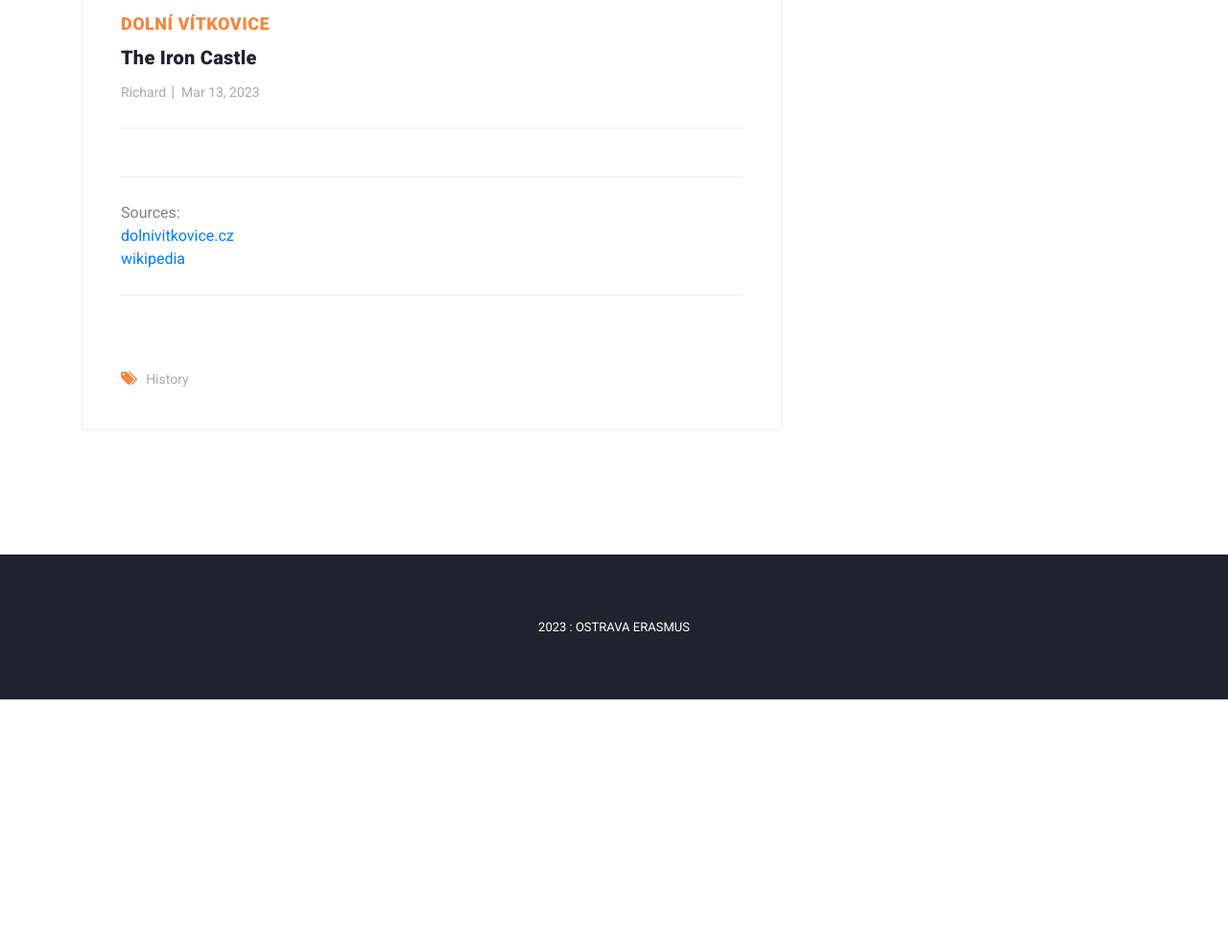
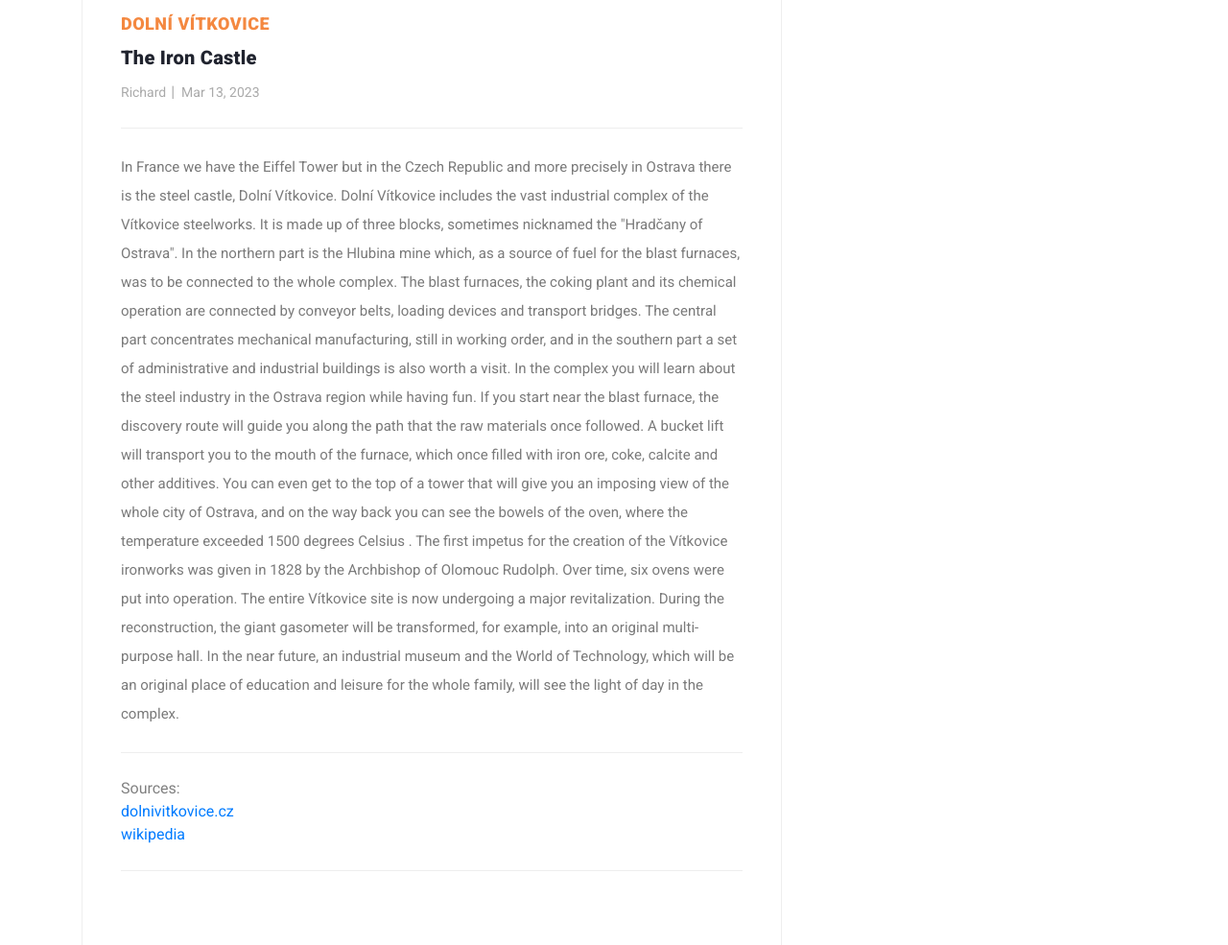
Before and after one commit to aigeax/OstravAdventure, a plain HTML site: page article1_3.html in a window 1280 px wide. Shown: the part 1106-2091 px from the top of the page at 96% size. Before the commit the page ends 1835 px from the top, so only its background shows below. Drawn offline with Linux system fonts and the light colour scheme.

Commit message:
qdsdqsqds

```diff
--- a/article1_3.html
+++ b/article1_3.html
@@ -108,6 +108,11 @@ https://templatemo.com/tm-551-stand-blog
                         <li><a href="#">Mar 13, 2023</a></li>
                       </ul>
                       <p>
+                        In France we have the Eiffel Tower but in the Czech Republic and more precisely in Ostrava there is the steel castle, Dolní Vítkovice. Dolní Vítkovice includes the vast industrial complex of the Vítkovice steelworks. It is made up of three blocks, sometimes nicknamed the "Hradčany of Ostrava". In the northern part is the Hlubina mine which, as a source of fuel for the blast furnaces, was to be connected to the whole complex. The blast furnaces, the coking plant and its chemical operation are connected by conveyor belts, loading devices and transport bridges. The central part concentrates mechanical manufacturing, still in working order, and in the southern part a set of administrative and industrial buildings is also worth a visit.
+
+In the complex you will learn about the steel industry in the Ostrava region while having fun. If you start near the blast furnace, the discovery route will guide you along the path that the raw materials once followed. A bucket lift will transport you to the mouth of the furnace, which once filled with iron ore, coke, calcite and other additives. You can even get to the top of a tower that will give you an imposing view of the whole city of Ostrava, and on the way back you can see the bowels of the oven, where the temperature exceeded 1500 degrees Celsius .
+
+The first impetus for the creation of the Vítkovice ironworks was given in 1828 by the Archbishop of Olomouc Rudolph. Over time, six ovens were put into operation. The entire Vítkovice site is now undergoing a major revitalization. During the reconstruction, the giant gasometer will be transformed, for example, into an original multi-purpose hall. In the near future, an industrial museum and the World of Technology, which will be an original place of education and leisure for the whole family, will see the light of day in the complex.
                       </p>
                       <a style="color: gray; padding-bottom :0px ;margin :0px ;">Sources:</a>
                       <ul style="padding-top :0px ;">
```
